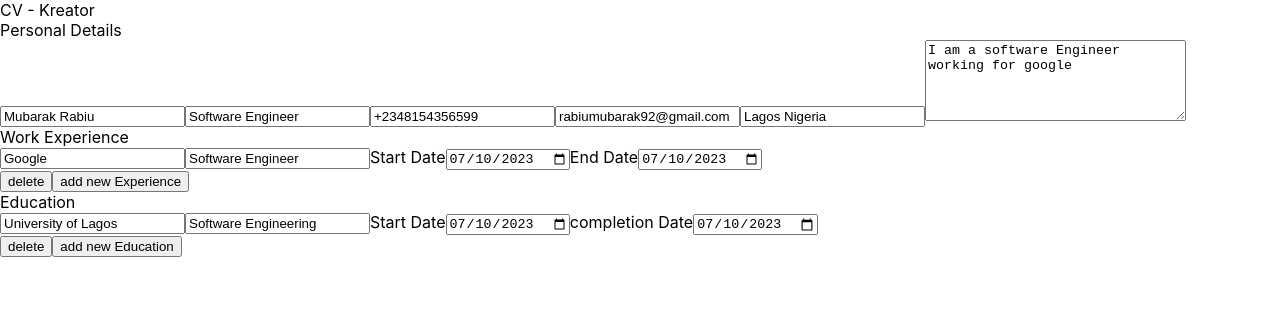
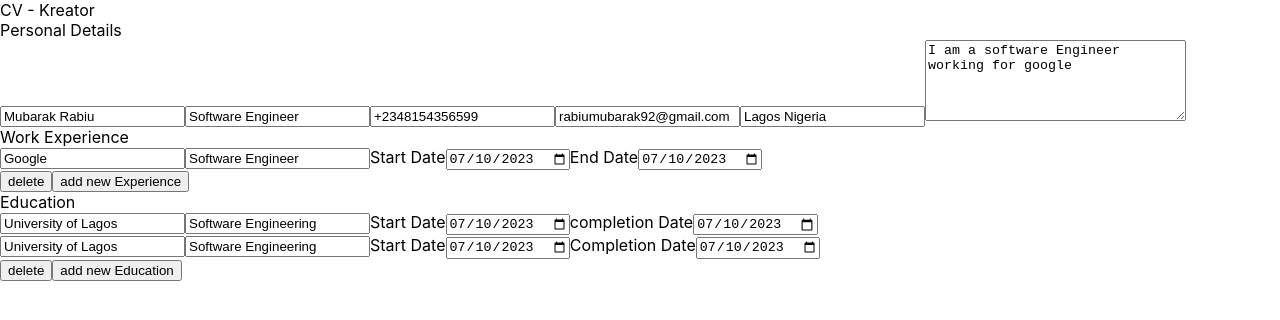
Before and after one commit to mubzie/cv-project, a React (Create React App) app: page / in a window 1280 px wide. Both pictures are taken after a click on the button "add new Education". Shown: the top 320 px of the page. Built offline with nearby package versions, Linux system fonts and the light colour scheme.

Commit message:
worked on rendering new form to the webpage

```diff
--- a/src/components/formComponentEducation.js
+++ b/src/components/formComponentEducation.js
@@ -1,6 +1,7 @@
 /* eslint-disable no-useless-constructor */
 import React, { Component } from "react";
 import uniqid from 'uniqid'
+import NewEducation from "./newEducation"
 
 class Education extends Component {
     constructor(props) {
@@ -14,7 +15,7 @@ class Education extends Component {
                 completionDate: "2023-07-10",
                 id: uniqid()
             },
-            educationArr: []
+            educationArrs: []
 
         }
 
@@ -32,6 +33,10 @@ class Education extends Component {
                 ...prevState.education,
                 [name]: value,
 
+            },
+            educationArrs: {
+                ...prevState.educationArrs,
+                [name]: value,
             }
 
         }))
@@ -50,7 +55,7 @@ class Education extends Component {
         }
 
         this.setState({
-            educationArr: this.state.educationArr.concat(newEducation)
+            educationArrs: this.state.educationArrs.concat(newEducation)
         })
     }
 
@@ -59,13 +64,13 @@ class Education extends Component {
         console.log(e.target)
 
         this.setState({
-            educationArr: this.state.educationArr.slice(0, -1)
+            educationArrs: this.state.educationArrs.slice(0, -1)
         })
     }
 
 
     render() {
-        const { education } = this.state
+        const { education, educationArrs } = this.state
         const { formTitle } = this.props
 
         return(
@@ -73,13 +78,15 @@ class Education extends Component {
                 <div className="form-title">{ formTitle }</div>
 
                 <form>
-                    <input type="text" placeholder="UUniversity/College" name="university" id="uniInput" onChange={ this.handleChange } value={ education.university }></input>
-                    <input type="text" placeholder="Role" name="degree" id="degreeInput" onChange={ this.handleChange } value={ education.degree }></input>
+                    <input type="text" placeholder="University/College" name="university" id="uniInput" onChange={ this.handleChange } value={ education.university }></input>
+                    <input type="text" placeholder="Degree" name="degree" id="degreeInput" onChange={ this.handleChange } value={ education.degree }></input>
                     <label htmlFor="startDateInput">Start Date</label>
-                    <input type="date" placeholder="Start Date" name="startDate" id="startDateInput" onChange={ this.handleChange } value={ education.startDate }></input>
+                    <input type="date" placeholder="Start Date" name="start-date" id="startDateInput" onChange={ this.handleChange } value={ education.startDate }></input>
                     <label htmlFor="completionDateInput">completion Date</label>
-                    <input type="date" placeholder="Completion Date" name="completionDate" id="completionDateInput" onChange={ this.handleChange } value={ education.completionDate }></input>
+                    <input type="date" placeholder="Completion Date" name="completion-date" id="completionDateInput" onChange={ this.handleChange } value={ education.completionDate }></input>
                 </form>
+
+                <NewEducation educationArrs={ educationArrs } handleChange={ this.handleChange }/>
 
                 <div className="form-btns">
                     <button className="delete-btn" id="del-btn" onClick={ this.deleteEducation } >delete</button>
--- /dev/null
+++ b/src/components/newEducation.js
@@ -0,0 +1,32 @@
+/* eslint-disable no-useless-constructor */
+import React, { Component } from "react";
+
+class NewEducation extends Component {
+    constructor(props) {
+        super(props)
+    }
+
+    render() {
+        const { educationArrs, handleChange } = this.props
+
+        return(
+            <>
+                {educationArrs.map(educationArr => {
+                    return <form key={ educationArr.id } >
+                        <input type="text" placeholder="UUniversity/College" name="university" id="uniInput" onChange={ handleChange } value={ educationArr.university }></input>
+                        <input type="text" placeholder="Degree" name="degree" id="uniInput" onChange={ handleChange } value={ educationArr.degree }></input>
+                        <label htmlFor="startDateInput">Start Date</label>
+                        <input type="date" placeholder="Start Date" name="start-date" id="uniInput" onChange={ handleChange } value={ educationArr.startDate }></input>
+                        <label htmlFor="startDateInput">Completion Date</label>
+                        <input type="date" placeholder="Completion Date" name="completion-date" id="uniInput" onChange={ handleChange } value={ educationArr.completionDate }></input>
+
+                    </form>
+                })
+
+                }
+            </>
+        )
+    }
+}
+
+export default NewEducation;
```
Also changed, not shown: src/components/newWorkExp.js (added, +16 -0 lines), src/components/renderNewEducation.js (deleted), src/components/renderNewWorkExp.js (deleted).
